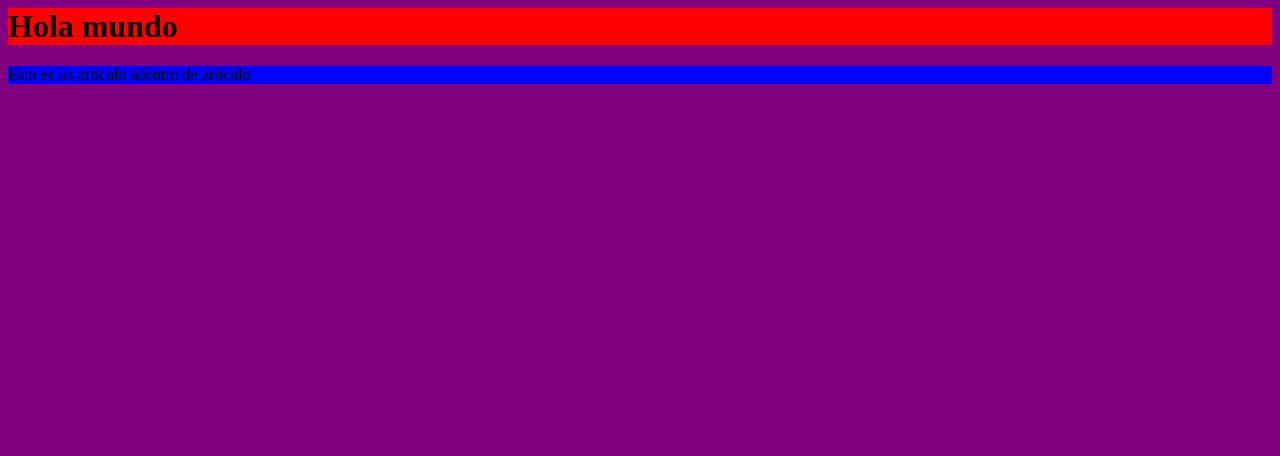
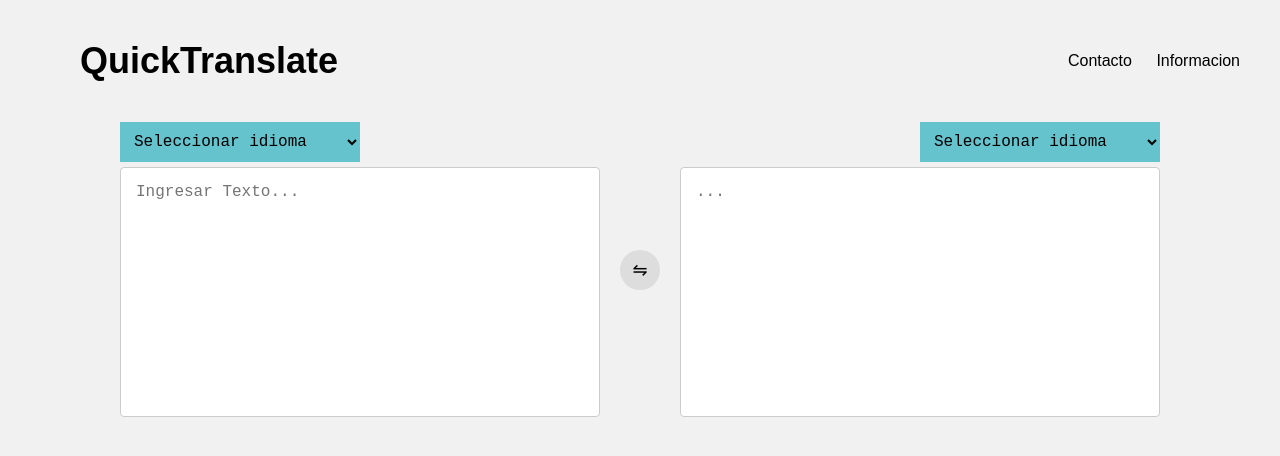
Before and after one commit to mmrunosquare/Unosquare-Quick-Translate, a plain HTML site: page Frontend/index.html in a window 1280 px wide. Drawn offline with Linux system fonts and the light colour scheme.

Commit message:
create project structure with html and css

```diff
--- a/Frontend/css/index.css
+++ b/Frontend/css/index.css
@@ -1,3 +1,91 @@
+* {
+    margin: 0;
+    padding: 0;
+    box-sizing: border-box;
+}
+
 body {
-    background-color: purple;
+    font-family: Arial, sans-serif;
+    background-color: #f1f1f1;
+    padding: 40px;
 }
+
+header {
+    display: flex;
+    justify-content: space-between;
+    align-items: center;
+    margin-bottom: 40px;
+}
+
+h1 {
+    font-size: 36px;
+    font-weight: bold;
+    margin-left: 40px;
+}
+
+nav a {
+    margin-left: 20px;
+    text-decoration: none;
+    color: #000;
+    font-size: 16px;
+}
+
+.translator {
+    display: flex;
+    justify-content: center;
+    align-items: center;
+    gap: 20px;
+}
+
+.box {
+    display: flex;
+    flex-direction: column;
+    width: 40%;
+}
+
+.select-list {
+    background-color: #64c3cd;
+    color: #000;
+    border: none;
+    padding: 10px;
+    font-family: monospace;
+    font-size: 16px;
+    width: 50%;
+}
+
+.box:first-child .select-list {
+    align-self: flex-start;
+}
+
+.box:last-child .select-list {
+    align-self: flex-end;
+}
+
+textarea {
+    height: 250px;
+    padding: 15px;
+    font-size: 16px;
+    resize: none;
+    border: none;
+    background-color: white;
+    margin-top: 5px;
+    font-family: monospace;
+    border: 1px solid #ccc;
+    border-radius: 4px;
+}
+
+#button-swap {
+    background-color: #ddd;
+    border: none;
+    border-radius: 50%;
+    width: 40px;
+    height: 40px;
+    font-size: 18px;
+    cursor: pointer;
+    transition: background-color 0,3s ease;
+}
+
+#button-swap:hover {
+    background-color: #bab9b9 ;
+
+}
--- a/Frontend/index.html
+++ b/Frontend/index.html
@@ -1,18 +1,70 @@
 <html>
-    <head>
-        <meta name="description" content="QuickTranslate">
-        <title> QuickTranslate </title>
-        <link rel="stylesheet" href="css/index.css">
-        <style>
-            h1 {
-                background-color: red;
-            }
-        </style>
-    </head>
-    <body>
-        <h1>Hola mundo</h1>
-        <div>
-            <article style="background-color: blue;"> Esto es un articulo adentro de articulo </article>
-        </div>
-    </body>
+
+<head>
+    <meta name="description" content="QuickTranslate" , initial-scale=1.0">
+    <title> QuickTranslate </title>
+    <link rel="stylesheet" href="css/index.css">
+</head>
+
+<body>
+    <header>
+        <h1> QuickTranslate </h1>
+        <nav>
+            <a href="https://www.linkedin.com/in/ruiz-herrejon-cristal-esmeralda-54a620383/"> Contacto </a>
+            <a href="#"> Informacion </a>
+        </nav>
+    </header>
+
+    <main>
+        <section class="translator">
+            <div class="box">
+                <select id="root-languaje" class="select-list">
+                    <option value="">Seleccionar idioma</option>
+                    <option value="es">Español</option>
+                    <option value="en">Inglés</option>
+                    <option value="fr">Francés</option>
+                </select>
+                <textarea id="origin-text" placeholder="Ingresar Texto..."></textarea>
+            </div>
+
+            <button id="button-swap">⇋</button>
+
+            <div class="box">
+                <select id="translate-languaje" class="select-list">
+                    <option value="">Seleccionar idioma</option>
+                    <option value="es">Español</option>
+                    <option value="en">Inglés</option>
+                    <option value="fr">Francés</option>
+                </select>
+                <textarea id="target-text" placeholder="..."></textarea>
+            </div>
+        </section>
+    </main>
+    <script>
+
+        document.getElementById("button-swap").onclick = function () {
+            const select1 = document.getElementById("root-languaje");
+            const select2 = document.getElementById("translate-languaje");
+
+            const origin = document.getElementById("origin-text");
+            const target = document.getElementById("target-text");
+
+            const value1 = select1.value;
+            const value2 = select2.value;
+            const orintext = origin.value;
+            const targtext = target.value;
+
+
+            select1.value = value2;
+            select2.value = value1;
+            origin.value = targtext;
+            target.value = orintext;
+
+        }
+
+
+
+    </script>
+</body>
+
 </html>
```
